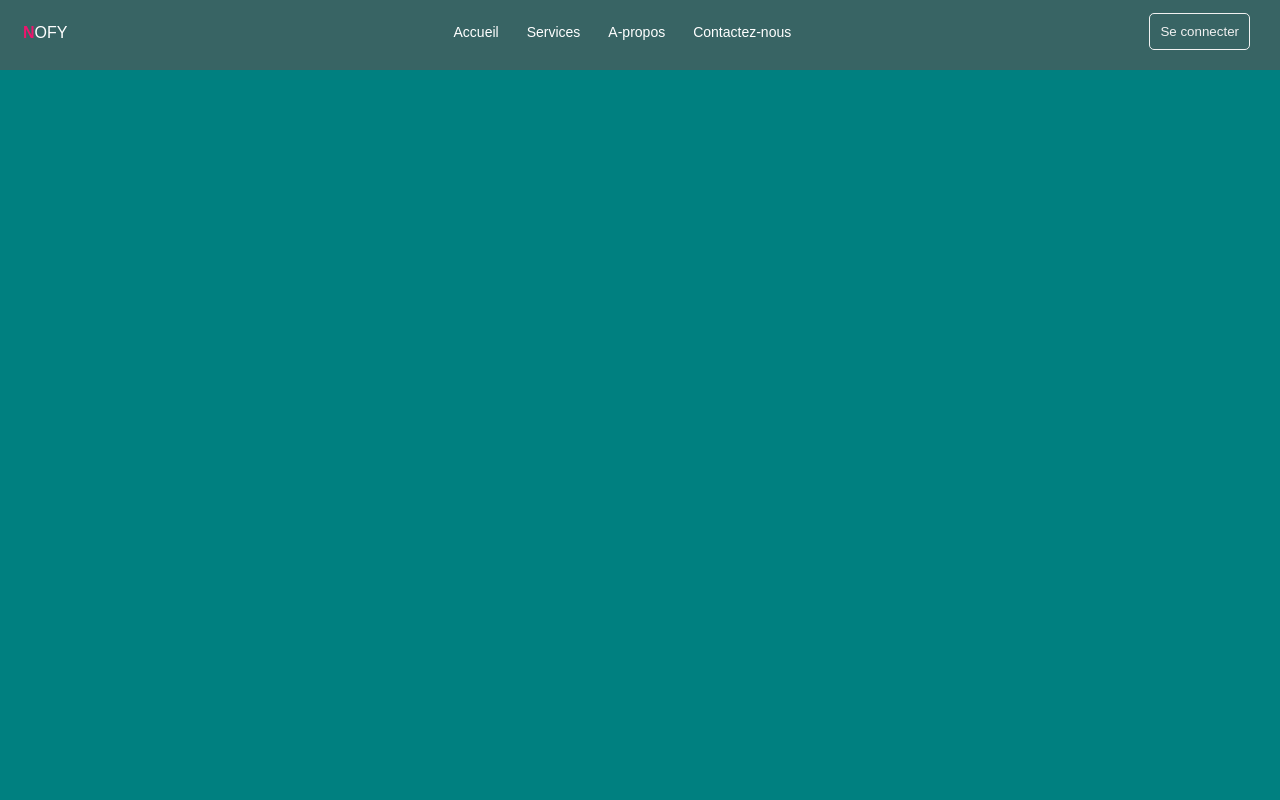
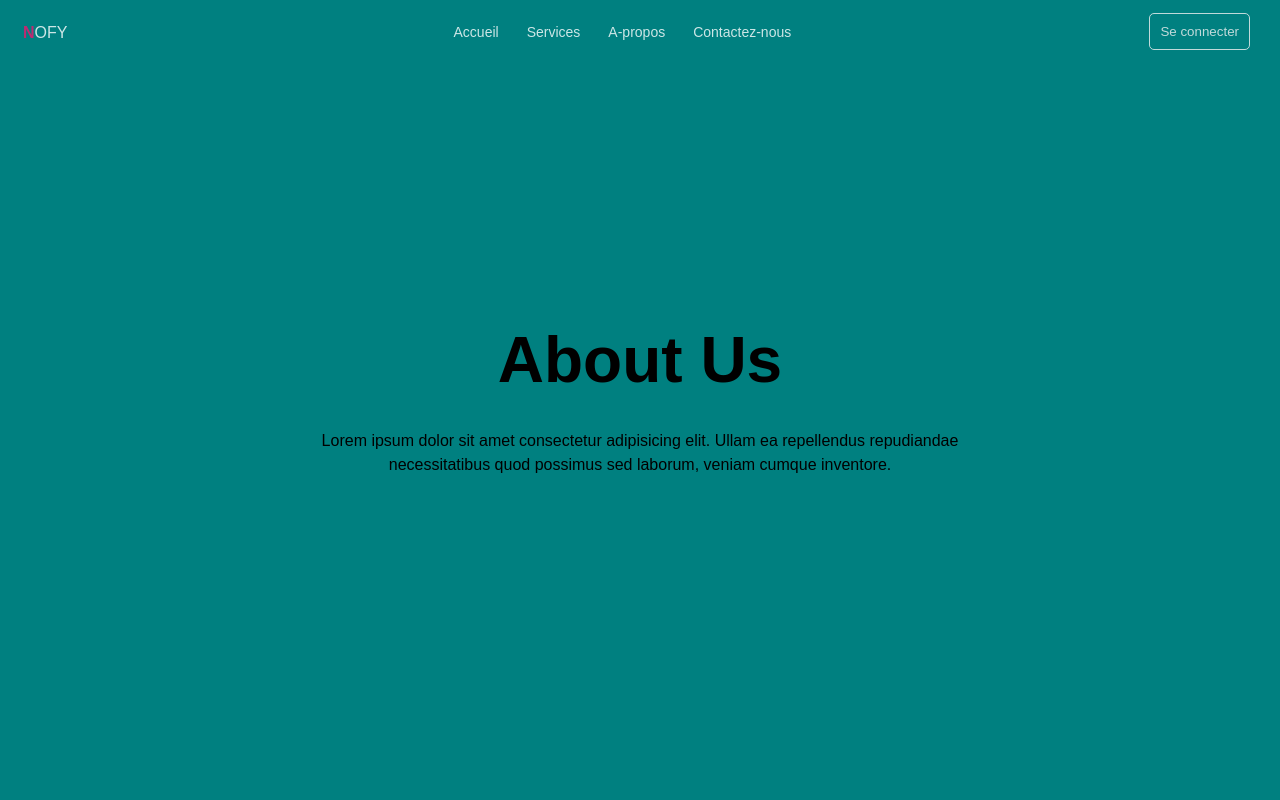
Before and after one commit to AntsaTsaroana/webcup_2k23, a React (Create React App) app: page /about in a window 1280 px wide. Shown: the top 800 px of the page. Built offline with nearby package versions, Linux system fonts and the light colour scheme.

Commit message:
integration about page OK

```diff
--- a/src/App.js
+++ b/src/App.js
@@ -2,9 +2,11 @@ import React from "react";
 import { BrowserRouter, Routes, Route } from "react-router-dom";
 
 import Loading from "./Components/Loading";
+import { About } from "./Pages/About";
 
 const Navbar = React.lazy(() => import("./Components/Navbar"));
 const Accueil = React.lazy(() => import("./Pages/Accueil"));
+// const About = React.lazy(() => import("./Pages/About"));
 const Footer = React.lazy(() => import("./Components/Footer"));
 
 function App() {
@@ -16,6 +18,7 @@ function App() {
         <Routes>
           {/* Page d'accueil */}
           <Route exact path="/" element={<Accueil />} />
+          <Route exact path="/about" element={<About />} />
         </Routes>
         {/* Footer */}
         <Footer />
--- /dev/null
+++ b/src/Assets/css/about.scss
@@ -0,0 +1,70 @@
+@import url(./index.scss);
+@mixin bigSection {
+    min-height: 100vh;
+        display: flex;
+        gap: 2rem;
+        align-items: center;
+
+        >*{
+            flex: 1;
+        }
+        .image {
+            background-image: url(../img/image.svg);
+            background-position: center;
+            background-size: cover;
+            height: 50vh;
+            width: auto;
+        }
+        .text {
+            h3 {
+                font-size: 2.5vw;
+                padding-block: 1rem;
+            }
+            p {
+                line-height: 1.5;
+                &:nth-child(3) {
+                    margin-top: 1rem;
+                }
+            }
+            a {
+                padding: 1rem 2rem;
+                border: 1px solid black;
+                border-radius: 5px;
+                display: inline-block;
+                margin-top: 2rem;
+            }
+        }
+}
+.about {
+    // padding-top: 70px;
+    min-height: 100vh;
+    max-width: 1020px;
+    margin-inline: auto;
+
+    >* {
+        min-height: 100vh;
+    }
+
+    .header {
+        display: flex;
+        flex-direction: column;
+        gap: 2rem;
+        align-items: center;
+        justify-content: center;
+
+        h2 {
+            font-size: 5vw;
+        }
+        p {
+            text-align: center;
+            width: 70%;
+            line-height: 1.5;
+        }
+    }
+    .institute {
+        @include bigSection();
+    }
+    .onirix {
+        @include bigSection();
+    }
+}
--- a/src/Assets/css/index.scss
+++ b/src/Assets/css/index.scss
@@ -7,6 +7,10 @@
   box-sizing: border-box;
   list-style-type: none;
 //   border: 1px dashed red;
+}
+a {
+  text-decoration: none;
+  color: inherit;
 }
 
 html::-webkit-scrollbar {
--- /dev/null
+++ b/src/Pages/About.jsx
@@ -0,0 +1,33 @@
+import React from 'react'
+import '../Assets/css/about.scss'
+
+export const About = () => {
+  return (
+    <>
+      <section className="about">
+        <div className="header">
+          <h2>About Us</h2>
+          <p>Lorem ipsum dolor sit amet consectetur adipisicing elit. Ullam ea repellendus repudiandae necessitatibus quod possimus sed laborum, veniam cumque inventore.</p>
+        </div>
+        <div className="institute">
+          <div className="image"></div>
+          <div className="text">
+            <h3>Institut Internationnal des Reves</h3>
+            <p>Lorem ipsum dolor sit amet consectetur adipisicing elit. Quas amet ipsam eaque saepe deserunt aperiam a, dicta vero, veritatis corrupti voluptatem. Esse, hic dolores? Quisquam vero aliquam aut labore ipsam numquam dolore sed hic illum corrupti, commodi voluptas sint ducimus.</p>
+            <p>Lorem, ipsum dolor sit amet consectetur adipisicing elit. Delectus laboriosam temporibus nihil sapiente impedit iusto fuga recusandae maxime maiores reiciendis?</p>
+            <a href="#" className="button">En savoir plus</a>
+          </div>
+        </div>
+        <div className="onirix">
+          <div className="text">
+            <h3>Onirix AI</h3>
+            <p>Lorem ipsum dolor sit amet consectetur adipisicing elit. Natus sint impedit, et officia rerum voluptatem? Dolorum ducimus ratione officia asperiores!</p>
+            <p>Lorem ipsum dolor, sit amet consectetur adipisicing elit. Mollitia, ipsam.</p>
+            <a href="#" className="button">En savoir plus</a>
+          </div>
+          <div className="image"></div>
+        </div>
+      </section>
+    </>
+  )
+}
```
Also changed, not shown: src/Assets/img/image.svg (added), 1 other file (tests, documents, lock files or other folders).
